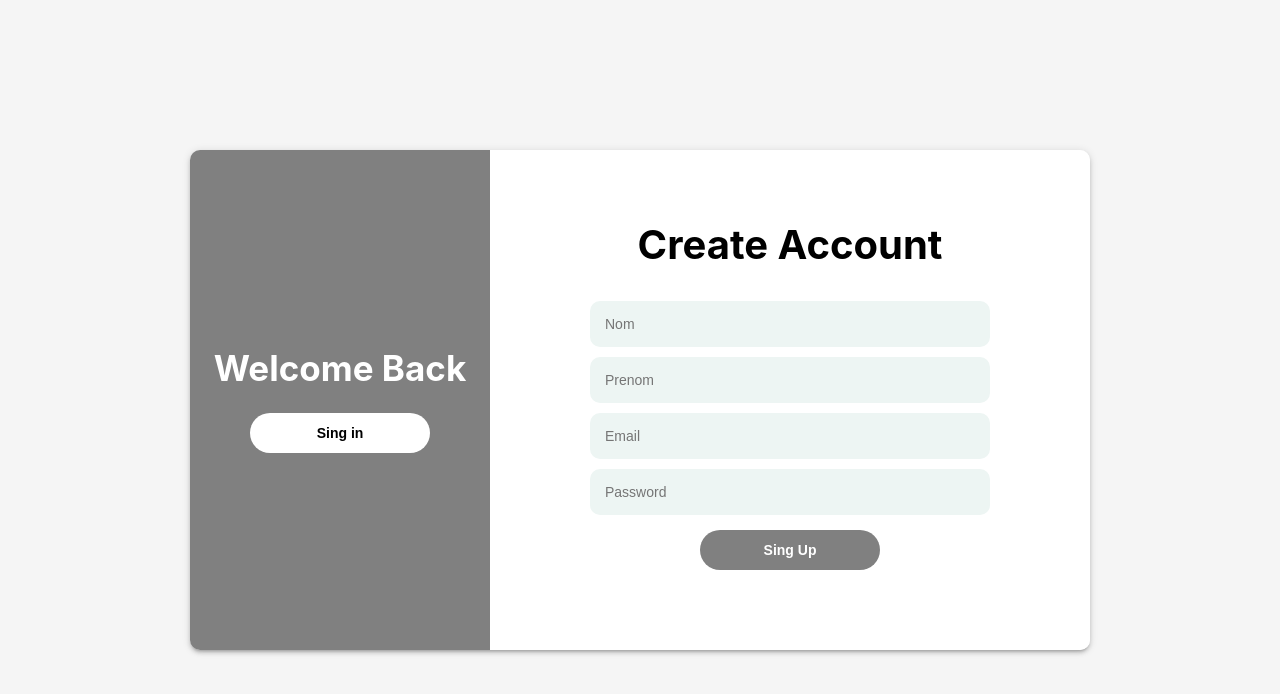
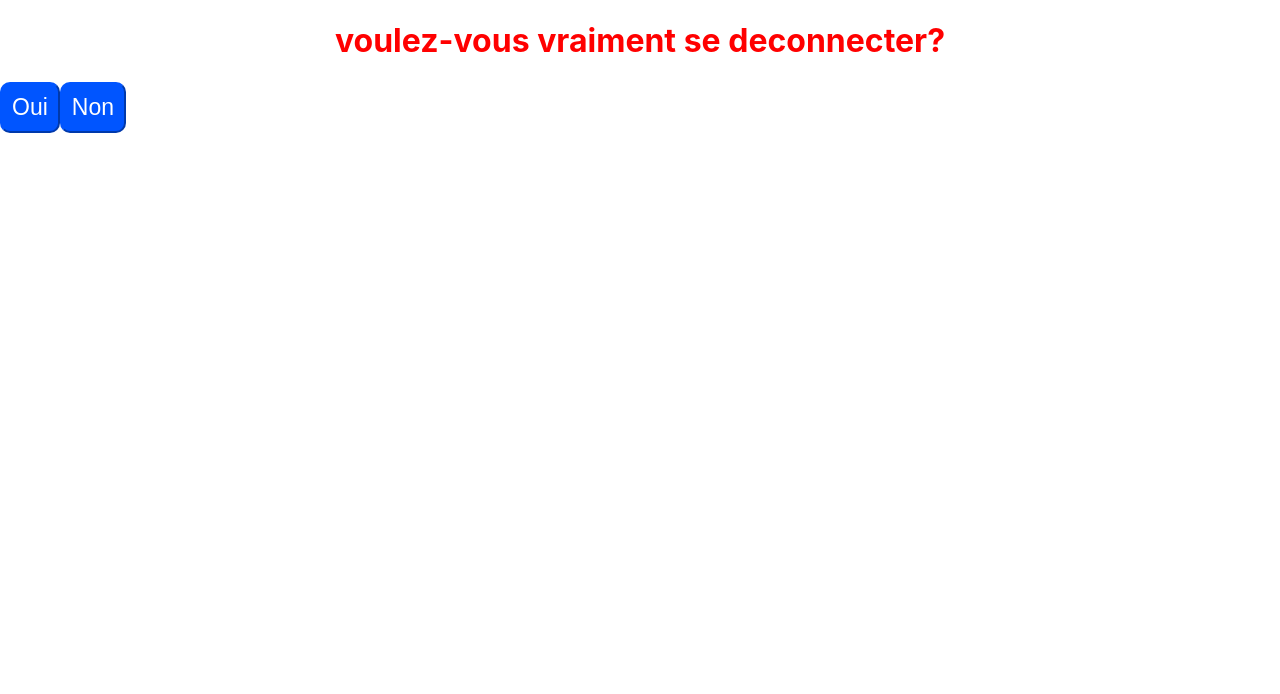
Before and after one commit to Dalel1akremi/gestion-des-notes, a React (Create React App) app in the folder frontend/: page / in a window 1280 px wide. Shown: the top 694 px of the page. Built offline with nearby package versions, Linux system fonts and the light colour scheme.

Commit message:
feat: fix `app` js file

```diff
--- a/frontend/src/App.js
+++ b/frontend/src/App.js
@@ -1,16 +1,28 @@
 import React from "react";
-import SignupAdmn from "./components/SignupAdmn";
+import { Fragment } from "react";
+import { BrowserRouter, Route, Routes } from "react-router-dom";
+import Register from "./components/Register";
+import Home from "./components/Home";
+import Login from "./components/login";
+import StudentGradesTable from "./components/StudentGradesTable";
 
 import './App.css';
 
 function App() {
+  const user = localStorage.getItem("token");
+
   return (
-
-      <div>
-        <SignupAdmn />
-      </div>
-
-
+    <Fragment>
+      <BrowserRouter>
+        <Routes>
+          <Route path="/" element={<Home />} />
+          <Route path="/login" element={<Login />} />
+          <Route path="/register" element={<Register />} />
+          <Route path="/grades" element={<StudentGradesTable />} />
+          {/* Add more routes as needed */}
+        </Routes>
+      </BrowserRouter>
+    </Fragment>
   );
 }
 
```
